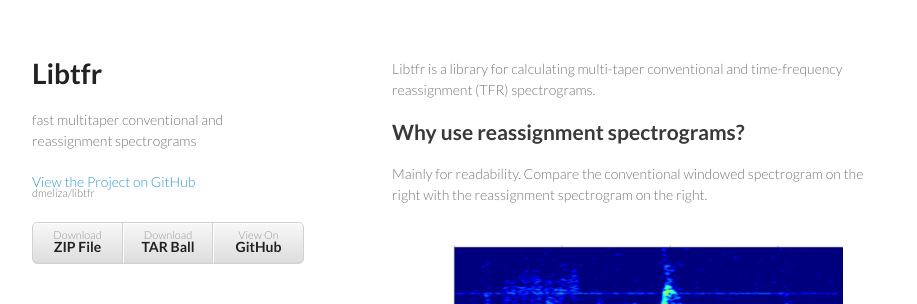
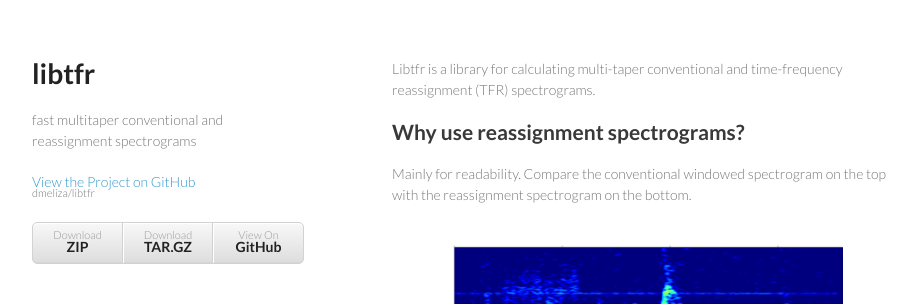
Before and after one commit to melizalab/libtfr, a plain HTML site: page index.html in a window 1280 px wide. Shown: the top 304 px of the page, without its empty margins (178-1095 px from the left). Drawn offline with Linux system fonts and the light colour scheme.

Commit message:
tweaks to docs

```diff
--- a/index.html
+++ b/index.html
@@ -15,15 +15,15 @@
   <body>
     <div class="wrapper">
       <header>
-        <h1>Libtfr</h1>
+        <h1>libtfr</h1>
         <p>fast multitaper conventional and reassignment spectrograms</p>
 
         <p class="view"><a href="https://github.com/dmeliza/libtfr">View the Project on GitHub <small>dmeliza/libtfr</small></a></p>
 
 
         <ul>
-          <li><a href="https://github.com/dmeliza/libtfr/zipball/master">Download <strong>ZIP File</strong></a></li>
-          <li><a href="https://github.com/dmeliza/libtfr/tarball/master">Download <strong>TAR Ball</strong></a></li>
+          <li><a href="https://github.com/dmeliza/libtfr/zipball/master">Download <strong>ZIP</strong></a></li>
+          <li><a href="https://github.com/dmeliza/libtfr/tarball/master">Download <strong>TAR.GZ</strong></a></li>
           <li><a href="https://github.com/dmeliza/libtfr">View On <strong>GitHub</strong></a></li>
         </ul>
       </header>
@@ -33,7 +33,7 @@
 <h2>
 <a name="why-use-reassignment-spectrograms" class="anchor" href="#why-use-reassignment-spectrograms"><span class="octicon octicon-link"></span></a>Why use reassignment spectrograms?</h2>
 
-<p>Mainly for readability. Compare the conventional windowed spectrogram on the right with the reassignment spectrogram on the right.</p>
+<p>Mainly for readability. Compare the conventional windowed spectrogram on the top with the reassignment spectrogram on the bottom.</p>
 
 <p><img src="A7_hanning_sm.png" alt="nil"><img src="A7_tfr_sm.png" alt="nil"></p>
 
```
